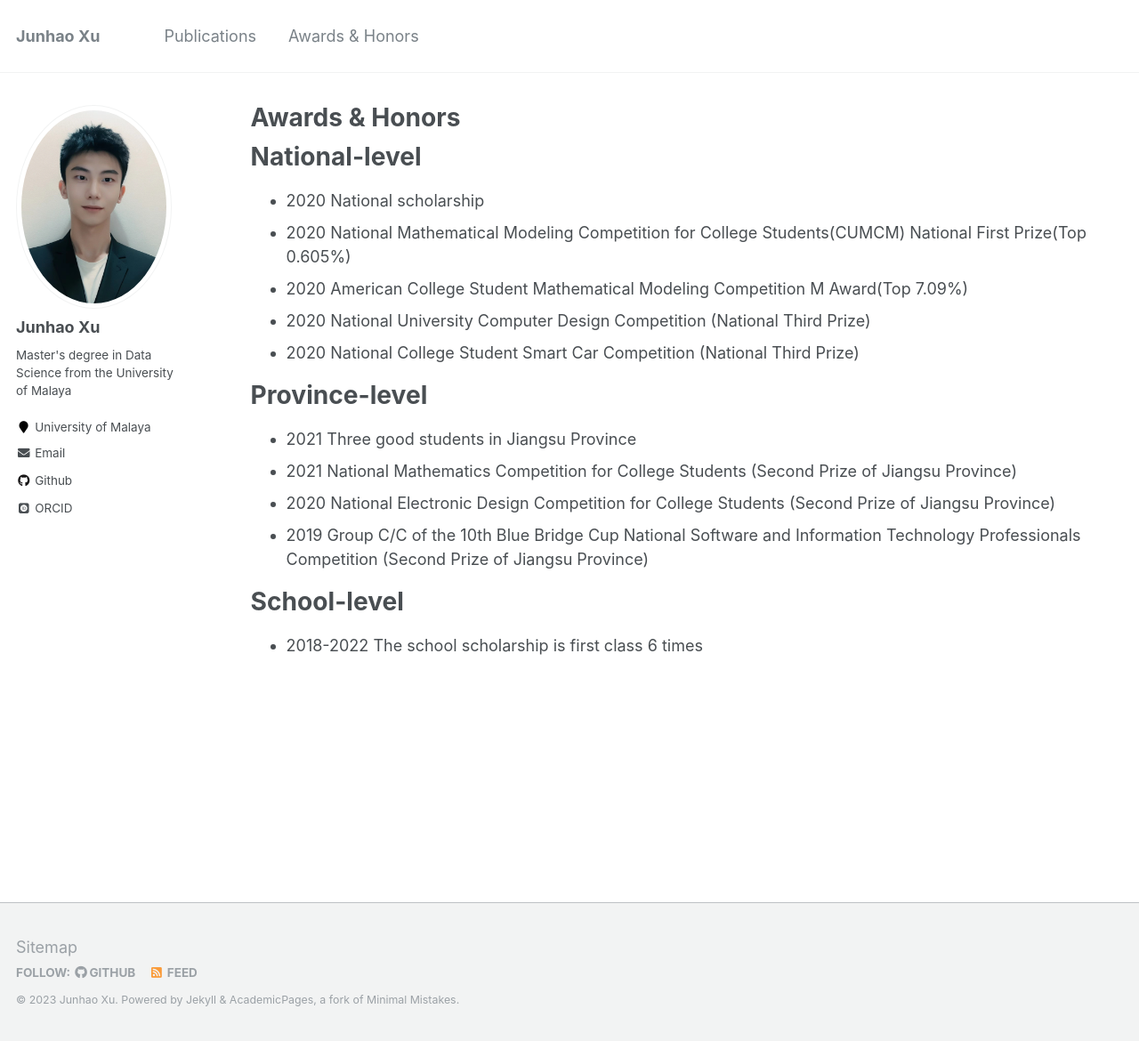
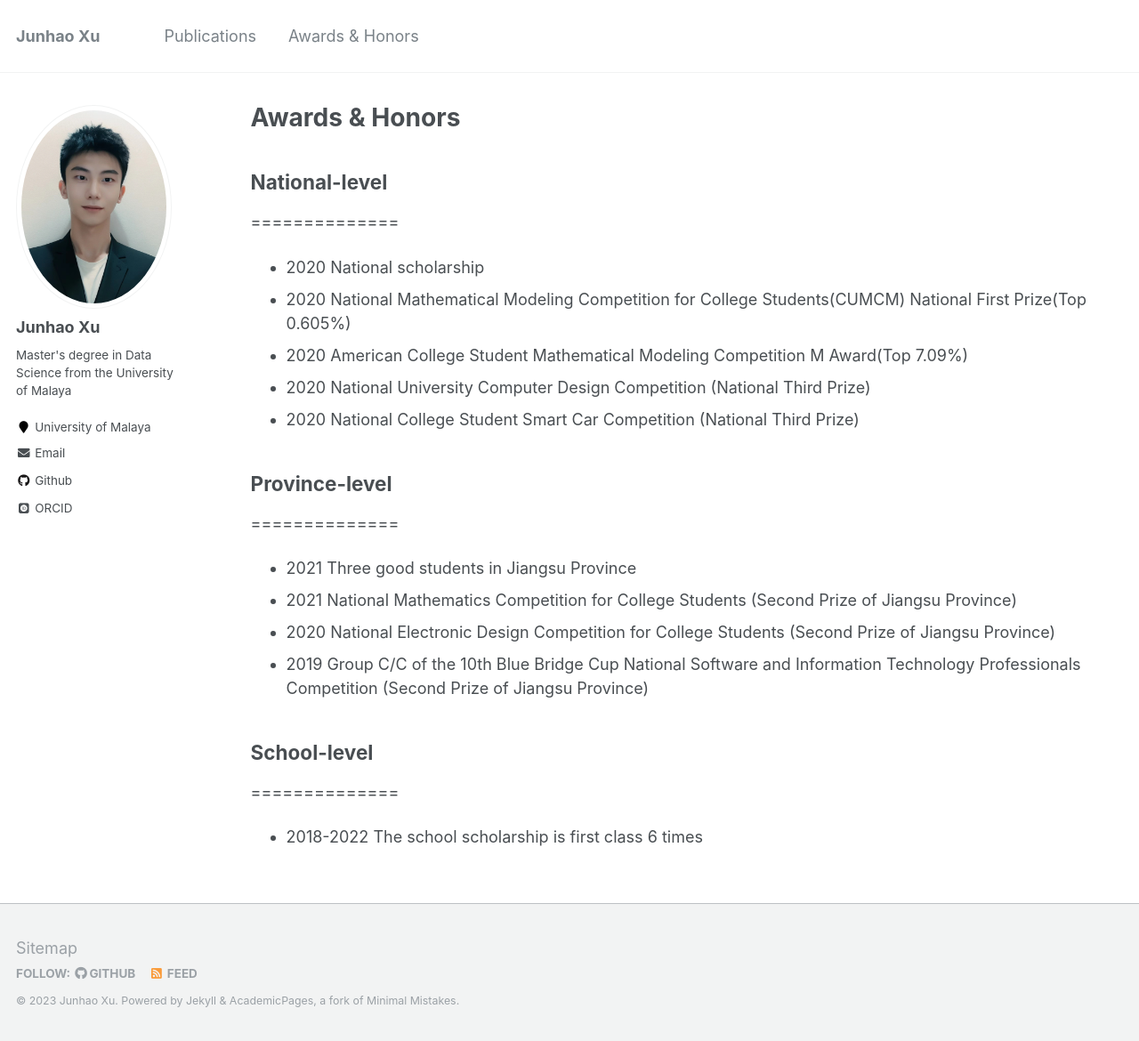
Before and after one commit to Junhao6666/Junhao6666.github.io, a Jekyll site: the page built from _pages/Awards & Honors.md, in a window 1280 px wide and 1170 px high. Shown: the whole window at 89% size. Built offline with Jekyll 4.4.1, drawn with Linux system fonts in a browser that asks for light colours; some web fonts are replaced.

```diff
--- a/_pages/Awards & Honors.md
+++ b/_pages/Awards & Honors.md
@@ -5,7 +5,7 @@ permalink: /Awards & Honors/
 author_profile: true
 ---
 
-National-level
+##  National-level
 ==============
 *  2020 National scholarship
 *  2020 National Mathematical Modeling Competition for College Students(CUMCM) National First Prize(Top 0.605%)
@@ -13,13 +13,13 @@ National-level
 *  2020 National University Computer Design Competition (National Third Prize)
 *  2020 National College Student Smart Car Competition (National Third Prize)
 
-Province-level
+##  Province-level
 ==============
 *  2021 Three good students in Jiangsu Province
 *  2021 National Mathematics Competition for College Students (Second Prize of Jiangsu Province)
 *  2020 National Electronic Design Competition for College Students (Second Prize of Jiangsu Province)
 *  2019 Group C/C of the 10th Blue Bridge Cup National Software and Information Technology Professionals Competition (Second Prize of Jiangsu Province)
 
-School-level
+##  School-level
 ==============
 *  2018-2022 The school scholarship is first class 6 times
```
